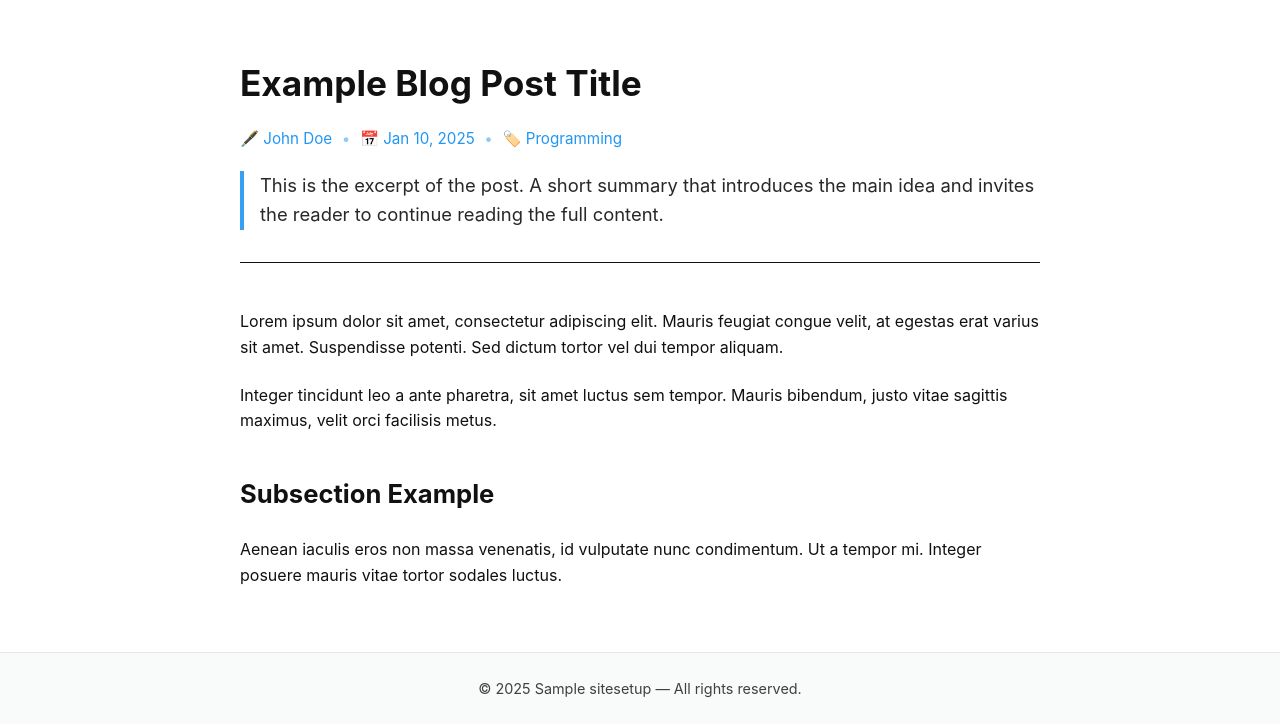
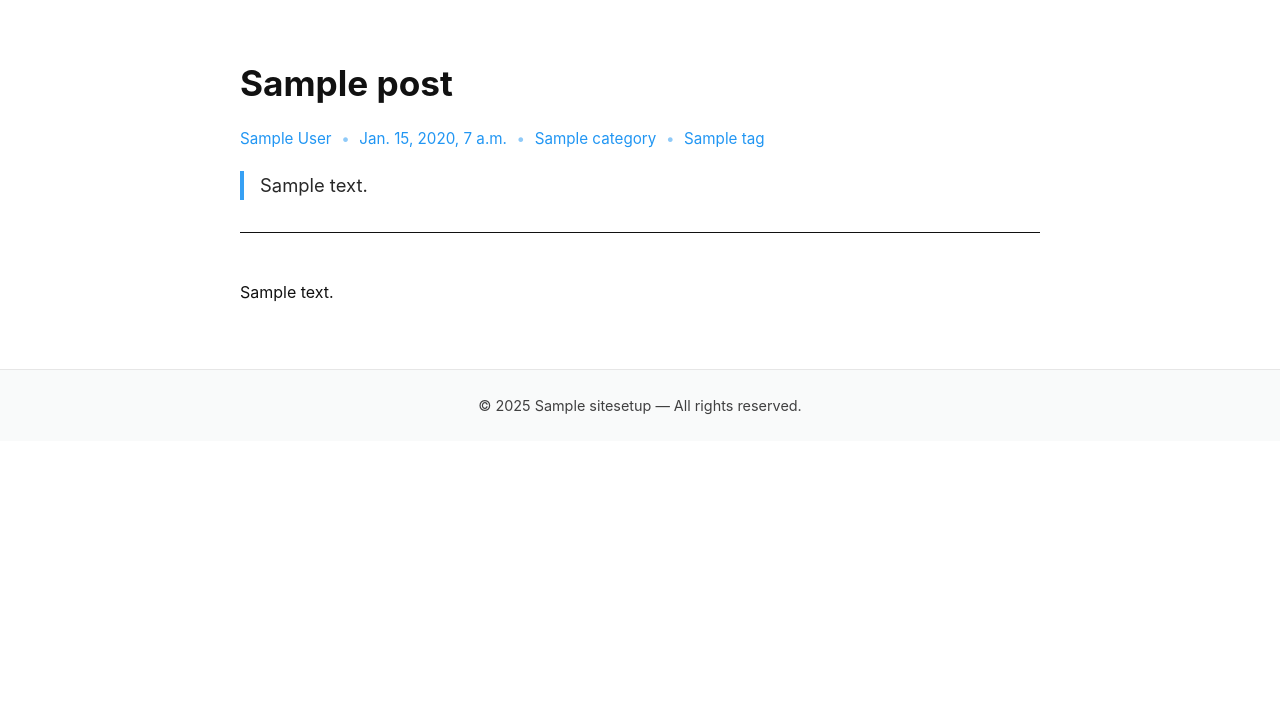
Before and after one commit to xyz-leo/blog-django, a Django app: a page that uses djangoapp/blog/templates/blog/pages/post.html in a window 1280 px wide. Shown: the part 552-1276 px from the top of the page. After the commit the page ends 967 px from the top, so only its background shows below. Run offline with Django 5.2, Linux system fonts and the light colour scheme; tables that the repository leaves empty hold one stand-in row (values such as "Sample post"); grey boxes marked "Sample" are stand-in pictures.

Commit message:
Implements full blog navigation: post detail page, category-based listing, author-based listing, and unified pagination logic. Updates templates to display cover images, metadata, tags, and safe-rendered content. Integrates URLs, views, and templates, completing (almost) the CMS structure.

```diff
--- a/djangoapp/blog/templates/blog/pages/post.html
+++ b/djangoapp/blog/templates/blog/pages/post.html
@@ -1,7 +1,7 @@
 {% extends "blog/base.html" %}
 {% load static %}
 
-{% block title %}Post - {{ site_setup.title }}{% endblock %}
+{% block title %}{{ site_setup.title }} - {{ post.title }}{% endblock %}
 
 {% block css %}
 <link rel="stylesheet" href="{% static 'blog/css/pages/post.css' %}">
@@ -11,46 +11,49 @@
 <article class="post-wrapper">
 
   <!-- Cover Image -->
+  {% if post.cover_in_post_content and post.cover %}
   <div class="post-cover">
-    <img src="https://picsum.photos/1200/500" alt="Post Cover">
+    <img loading="lazy" src="{{ post.cover.url }}" alt="{{ post.title }} cover image">
   </div>
+  {% endif %}
 
   <!-- Post Header Section -->
   <header class="post-header container">
-    <h1 class="post-title">Example Blog Post Title</h1>
+    <h1 class="post-title">{{ post.title }}</h1>
 
     <div class="post-meta">
-      <span class="meta-author"><a href="#">🖋️ John Doe</a></span>
+      {% if not post.created_by.get_full_name %}
+      <span class="meta-author"><a href="{% url 'blog:posts_by_author' post.created_by.pk %}">{{ post.created_by.username }}</a></span>
+      {% else %}
+      <span class="meta-author"><a href="{% url 'blog:posts_by_author' post.created_by.pk %}">{{ post.created_by.get_full_name }}</a></span>
+      {% endif %}
+
       <span class="meta-separator">•</span>
-      <span class="meta-date"><a href="#">📅 Jan 10, 2025</a></span>
+      <span class="meta-date">{{ post.created_at }}</span>
+
+      {% if post.category %}
       <span class="meta-separator">•</span>
-      <span class="meta-category"><a href="#">🏷️ Programming</a></span>
+      <span class="meta-category">
+	<a href="{% url 'blog:posts_by_category' post.category.slug %}">{{ post.category.name }}</a>
+      </span>
+      {% endif %}
+
+      {% if post.tags.exists %}
+      <span class="meta-separator">•</span>
+      <span class="meta-category">
+        {% for tag in post.tags.all %}
+        <a href="#">{{ tag.name }}</a>{% if not forloop.last %}, {% endif %}
+        {% endfor %}
+      </span>
+        {% endif %}
     </div>
 
-    <p class="post-excerpt">
-      This is the excerpt of the post. A short summary that introduces the main idea
-      and invites the reader to continue reading the full content.
-    </p><hr>
+    <p class="post-excerpt">{{ post.excerpt }}</p><hr>
   </header>
 
   <!-- Main Content -->
   <section class="post-content container">
-    <p>
-      Lorem ipsum dolor sit amet, consectetur adipiscing elit. Mauris feugiat congue
-      velit, at egestas erat varius sit amet. Suspendisse potenti. Sed dictum tortor
-      vel dui tempor aliquam.
-    </p>
-
-    <p>
-      Integer tincidunt leo a ante pharetra, sit amet luctus sem tempor. Mauris
-      bibendum, justo vitae sagittis maximus, velit orci facilisis metus.
-    </p>
-
-    <h2>Subsection Example</h2>
-    <p>
-      Aenean iaculis eros non massa venenatis, id vulputate nunc condimentum. Ut a
-      tempor mi. Integer posuere mauris vitae tortor sodales luctus.
-    </p>
+    <p>{{ post.content|safe }}</p>
   </section>
 
 </article>
--- a/djangoapp/blog/templates/blog/partials/_header.html
+++ b/djangoapp/blog/templates/blog/partials/_header.html
@@ -5,7 +5,7 @@
     <nav id="nav-menu" class="nav-menu">
       {% for link in site_setup.menu_links.all %}
         {% if link.new_tab %}
-          <a target="_blank" class="menu-link" href="{{  link.url_or_path }}">{{ link.text }}</a>
+          <a target="_blank" class="menu-link" href="{{ link.url_or_path }}">{{ link.text }}</a>
         {% else %}
           <a class="menu-link" href="{{ link.url_or_path }}">{{ link.text }}</a>
         {% endif %}
--- a/djangoapp/blog/urls.py
+++ b/djangoapp/blog/urls.py
@@ -1,5 +1,5 @@
 from django.urls import path
-from blog.views import index, post, custom_page
+from blog.views import index, post, custom_page, posts_by_author, posts_by_category
 
 
 app_name = 'blog'
@@ -7,5 +7,7 @@ app_name = 'blog'
 urlpatterns = [
     path('', index, name='index'),
     path('post/<slug:slug>/', post, name='post'),
-    path('custom-page', custom_page, name='custom_page')
+    path('custom-page/<slug:slug>', custom_page, name='custom_page'),
+    path('author-posts/<int:author_id>/', posts_by_author, name='posts_by_author'),
+    path('category/<slug:slug>/', posts_by_category, name='posts_by_category'),
 ]
--- a/djangoapp/blog/views.py
+++ b/djangoapp/blog/views.py
@@ -1,6 +1,7 @@
-from django.shortcuts import render
+from django.shortcuts import get_object_or_404, render
 from django.core.paginator import Paginator
-from blog.models import Post
+from blog.models import Post, Category
+from django.contrib.auth.models import User
 
 
 def index(request):
@@ -14,15 +15,47 @@ def index(request):
         request,
         'blog/pages/index.html',
         {
-            'page_obj': page_obj
+            'page_obj': page_obj, 'is_welcome': True,
         }
     )
 
 
 def post(request, slug):
-    return render(request, 'blog/pages/post.html')
+    post = Post.objects.get_published_and_order_by().filter(slug=slug).first()
+    return render(request, 'blog/pages/post.html', {'post': post})
 
 
+def custom_page(request, slug):
+    return render(request, 'blog/pages/custom_page.html')
 
-def custom_page(request):
-    return render(request, 'blog/pages/custom_page.html')
+
+def posts_by_author(request, author_id):
+    author = get_object_or_404(User, pk=author_id)
+    posts = Post.objects.get_published_and_order_by().filter(created_by__pk=author_id)
+    paginator = Paginator(posts, 6)
+    page_number = request.GET.get("page")
+    page_obj = paginator.get_page(page_number)
+
+    return render(
+        request,
+        'blog/pages/index.html',
+        {
+            'page_obj': page_obj, 'is_welcome': False, 'author': author,
+        }
+    )
+
+
+def posts_by_category(request, slug):
+    category = get_object_or_404(Category, slug=slug)
+    posts = Post.objects.get_published_and_order_by().filter(category__slug=slug)
+    paginator = Paginator(posts, 6)
+    page_number = request.GET.get("page")
+    page_obj = paginator.get_page(page_number)
+
+    return render(
+        request,
+        'blog/pages/index.html',
+        {
+            'page_obj': page_obj, 'is_welcome': False, 'category': category,
+        }
+    )
```
Also changed, not shown: djangoapp/blog/templates/blog/pages/index.html (+12 -2 lines), djangoapp/site_setup/admin.py (+0 -7 lines), README.md.
